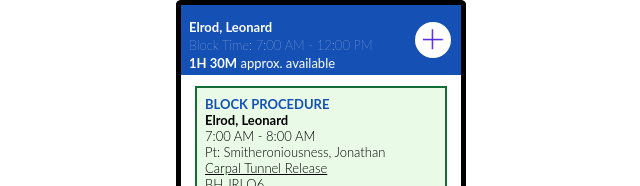
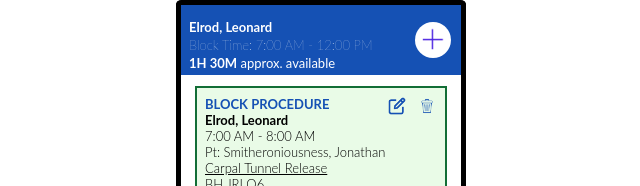
Before and after one commit to dmartin5150/SSMScheduling, a React (Create React App) app: page / in a window 1280 px wide. Shown: the top 186 px of the page, without its empty margins (319-959 px from the left). Built offline with nearby package versions, Linux system fonts and the light colour scheme.

Commit message:
added icons to procedure card

```diff
--- a/src/components/ProcedureCard/ProcedureCard.css
+++ b/src/components/ProcedureCard/ProcedureCard.css
@@ -28,6 +28,35 @@
             padding:0;
             color: #1551B4;
         }
+
+
+            .procedure-card-data-heading {
+                display:flex;
+                flex-direction:row;
+                justify-content: space-between;
+                .procedure-card-data-firstline {
+                    display:flex;
+                    flex-direction:column;
+                }
+                .procedure-card-data-heading-rightside {
+                    display:flex;
+                    flex-direction: row;
+                    justify-content: space-between;
+                    min-width:50px;
+
+                    .procedure-card-data-container {
+                        height:20px;
+                        width:20px;
+                        .procedure-card-data-image {
+                            height:100%;
+                            width:100%;
+                        }
+                    }
+                }
+            }
+
+
+
         .procedure-card-provider {
             margin:0;
             padding:0;
--- a/src/components/ProcedureCard/ProcedureCard.tsx
+++ b/src/components/ProcedureCard/ProcedureCard.tsx
@@ -10,11 +10,37 @@ interface ProcedureCardProps {
 
 
 const ProcedureCard: React.FC<ProcedureCardProps> = ({procedure}) => {
+
+
+
+    const firstLine = () => {
+        return (
+        procedure.inBlock ?
+        <div className='procedure-card-data-firstline'>
+            <p className='procedure-card-inBlock'><b>BLOCK PROCEDURE</b></p>
+            <p className='procedure-card-provider'><b>{procedure.providerName}</b></p>
+        </div>
+            :
+        <div className='procedure-card-data-firstline'>
+            <p className='procedure-card-provider'><b>{procedure.providerName}</b></p>
+        </div>)
+    }
+
+
     return(
         <div className='procedure-card'>
             <div className='procedure-card-data'>
-                {procedure.inBlock && <p className='procedure-card-inBlock'><b>BLOCK PROCEDURE</b></p>}
-                <p className='procedure-card-provider'><b>{procedure.providerName}</b></p>
+                <div className='procedure-card-data-heading'>
+                    {firstLine()}
+                    <div className='procedure-card-data-heading-rightside'>
+                        <div className='procedure-card-data-container'>
+                            <img className='procedure-card-data-image' src='edit.png' alt='edit' />
+                        </div>
+                        <div className='procedure-card-data-container'>
+                            <img className='procedure-card-data-image' src='delete.png' alt='delete' />
+                        </div>
+                    </div>
+                </div>
                 <p className='procedure-card-timeString'>{procedure.timeString}</p>
                 <p className='procedure-card-patientName'>{procedure.patientName}</p>
                 <p className='procedure-card-procedureName'>{procedure.procedureName}</p>
```
Also changed, not shown: public/delete.png (added), public/edit.png (added).
